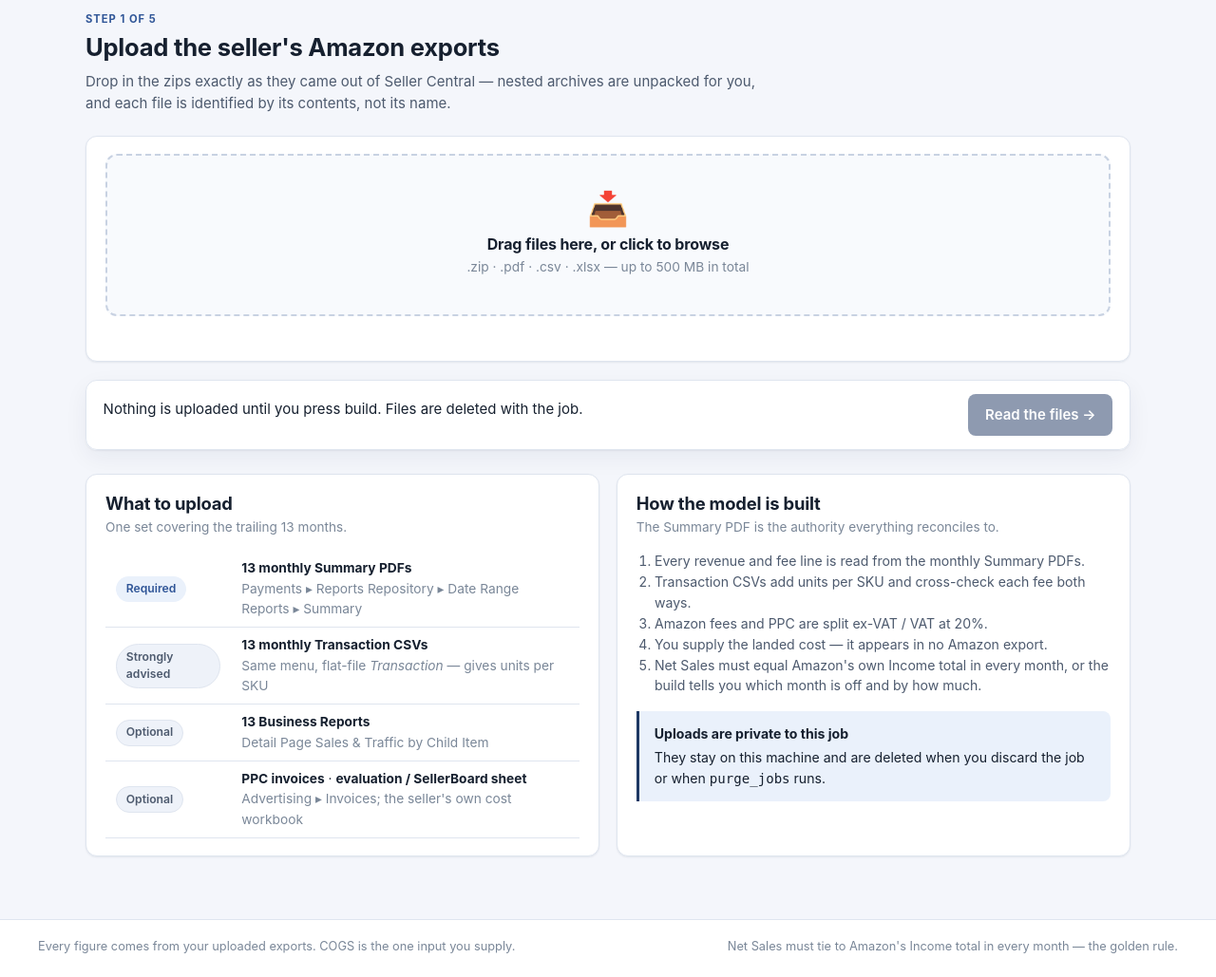
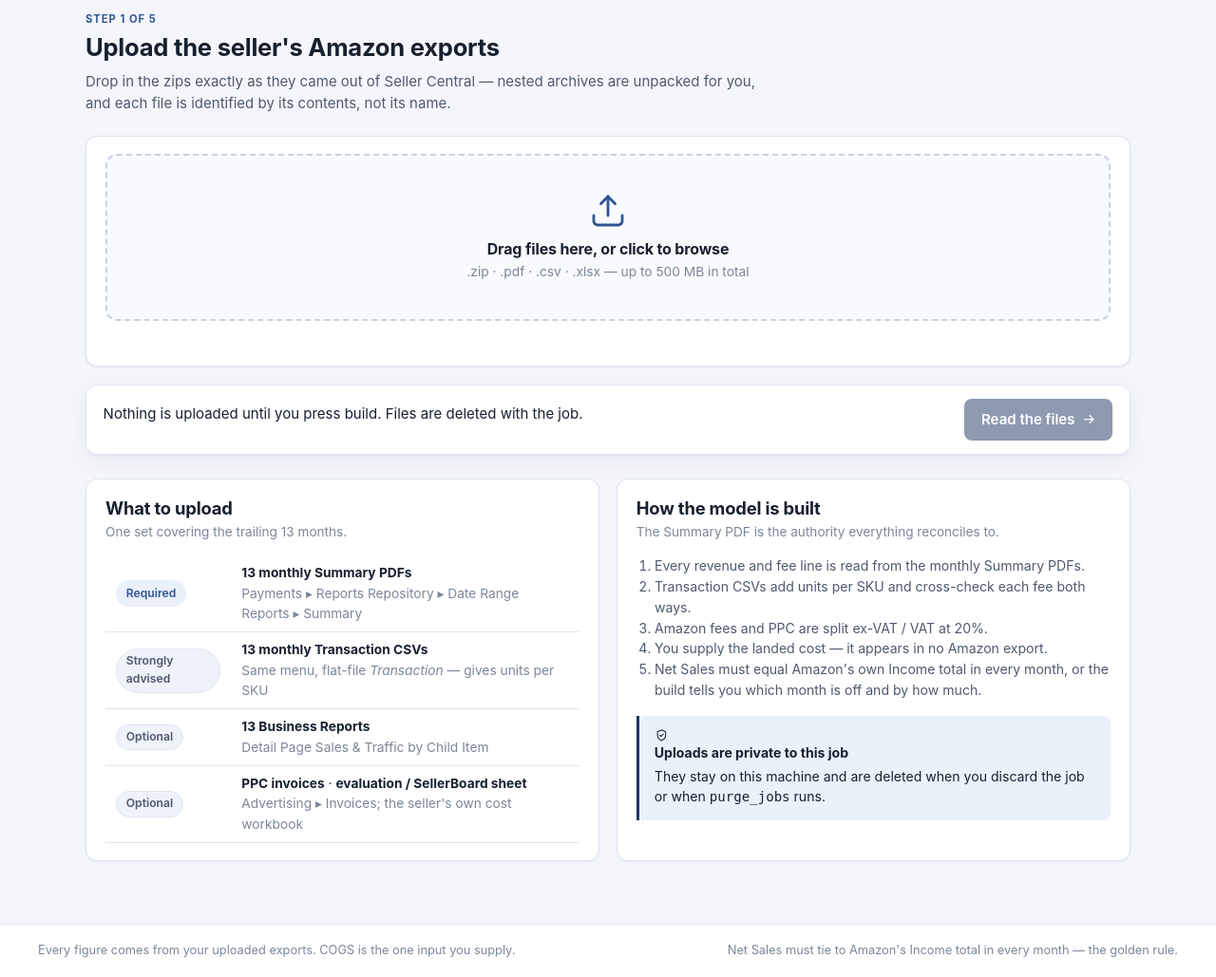
Before and after one commit to Hamzah-Amir/PL_Acquistion, a Django app: page / in a window 1280 px wide. Shown: the part 140-1169 px from the top of the page at 95% size. Before the commit the page ends 1144 px from the top, so only its background shows below. Run offline with Django 5.2, Linux system fonts and the light colour scheme; data that the repository does not hold is empty.

Commit message:
replaced emoji's with SVGs

```diff
--- a/static/js/upload.js
+++ b/static/js/upload.js
@@ -21,11 +21,16 @@
 
   function kind(name) {
     var lower = name.toLowerCase();
-    if (lower.endsWith(".zip")) return ["📦", "Archive"];
-    if (lower.endsWith(".pdf")) return ["📄", "PDF"];
-    if (lower.endsWith(".csv")) return ["📊", "CSV"];
-    if (lower.endsWith(".xlsx") || lower.endsWith(".xlsm")) return ["📗", "Workbook"];
-    return ["📎", "Other"];
+    if (lower.endsWith(".zip")) return ["icon-archive", "Archive"];
+    if (lower.endsWith(".pdf")) return ["icon-pdf", "PDF"];
+    if (lower.endsWith(".csv")) return ["icon-csv", "CSV"];
+    if (lower.endsWith(".xlsx") || lower.endsWith(".xlsm")) return ["icon-sheet", "Workbook"];
+    return ["icon-file", "Other"];
+  }
+
+  function iconMarkup(id) {
+    return '<svg class="icon" aria-hidden="true" viewBox="0 0 24 24">' +
+      '<use href="#' + id + '"/></svg>';
   }
 
   function render() {
@@ -36,7 +41,7 @@
       var meta = kind(file.name);
       var li = document.createElement("li");
       li.innerHTML =
-        '<span aria-hidden="true">' + meta[0] + "</span>" +
+        iconMarkup(meta[0]) +
         '<span class="fname" title="' + file.name.replace(/"/g, "&quot;") + '">' +
         file.name + "</span>" +
         '<span class="chip">' + meta[1] + "</span>" +
--- a/templates/builder/_stepper.html
+++ b/templates/builder/_stepper.html
@@ -4,7 +4,9 @@
       <li class="step step-{{ step.state }}">
         {% if step.url %}<a href="{{ step.url }}">{% else %}<span>{% endif %}
           <span class="step-dot" aria-hidden="true">
-            {% if step.state == 'done' %}&check;{% else %}{{ step.number }}{% endif %}
+            {% if step.state == 'done' %}
+              <svg class="icon" viewBox="0 0 24 24"><use href="#icon-check"/></svg>
+            {% else %}{{ step.number }}{% endif %}
           </span>
           <span class="step-label">{{ step.label }}</span>
           {% if step.state == 'current' %}<span class="sr-only">(current step)</span>{% endif %}
--- a/templates/builder/upload.html
+++ b/templates/builder/upload.html
@@ -16,7 +16,9 @@
   <div class="card">
     <div class="dropzone" id="dropzone" tabindex="0" role="button"
          aria-label="Choose files or drag them here" data-limit-mb="{{ max_mb }}">
-      <div class="dropzone-icon" aria-hidden="true">📥</div>
+      <div class="dropzone-icon" aria-hidden="true">
+        <svg class="icon" viewBox="0 0 24 24"><use href="#icon-upload"/></svg>
+      </div>
       <h3>Drag files here, or click to browse</h3>
       <p>.zip · .pdf · .csv · .xlsx — up to {{ max_mb }} MB in total</p>
       <input type="file" name="sources" id="sources" multiple
@@ -29,7 +31,8 @@
   <div class="sticky-actions">
     <p class="hint">Nothing is uploaded until you press build. Files are deleted with the job.</p>
     <button type="submit" class="btn-primary" id="upload-submit" disabled>
-      Read the files &rarr;
+      <span>Read the files</span>
+      <svg class="icon" aria-hidden="true" viewBox="0 0 24 24"><use href="#icon-arrow-right"/></svg>
     </button>
   </div>
 </form>
@@ -76,7 +79,10 @@
           build tells you which month is off and by how much.</li>
     </ol>
     <div class="callout" style="margin:1rem 0 0">
-      <strong>Uploads are private to this job</strong>
+      <strong>
+        <svg class="icon" aria-hidden="true" viewBox="0 0 24 24"><use href="#icon-shield"/></svg>
+        Uploads are private to this job
+      </strong>
       They stay on this machine and are deleted when you discard the job or when
       <code>purge_jobs</code> runs.
     </div>
```
Also changed, not shown: templates/builder/result.html (+7 -3 lines).
